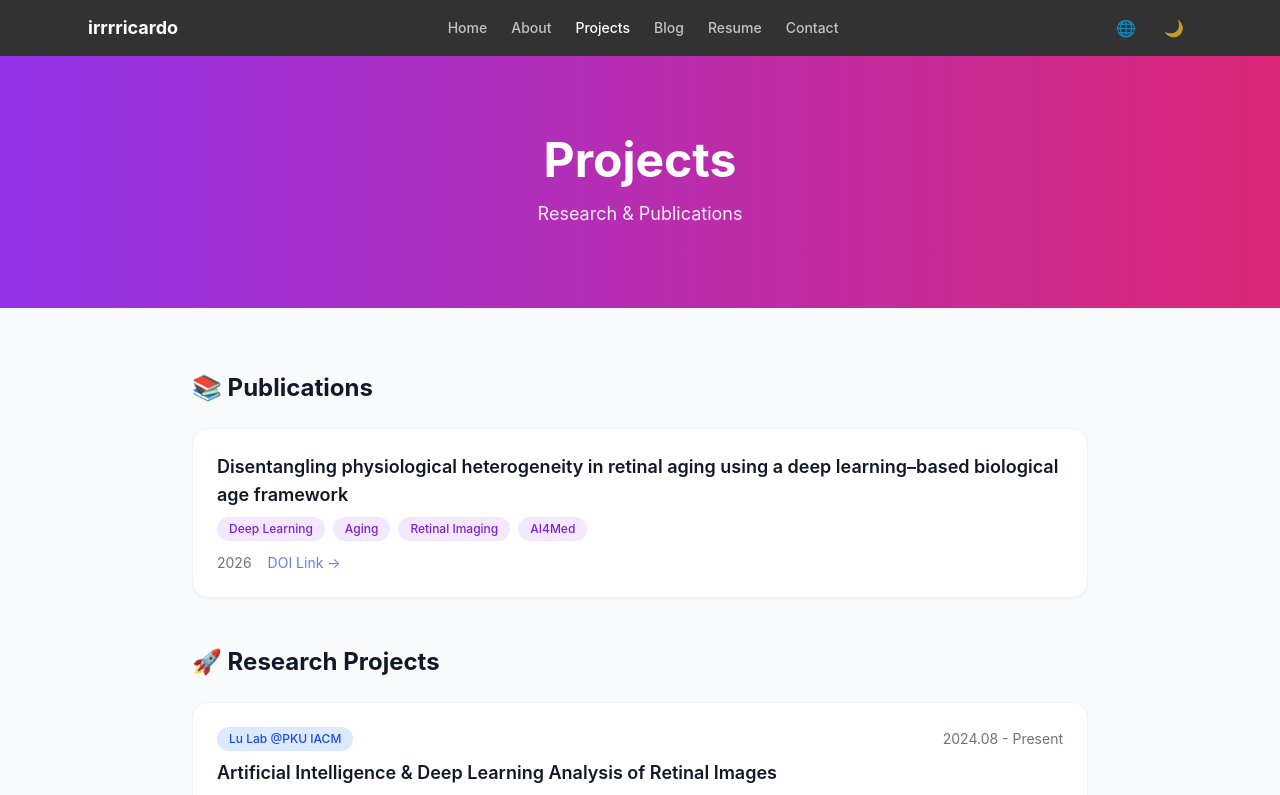
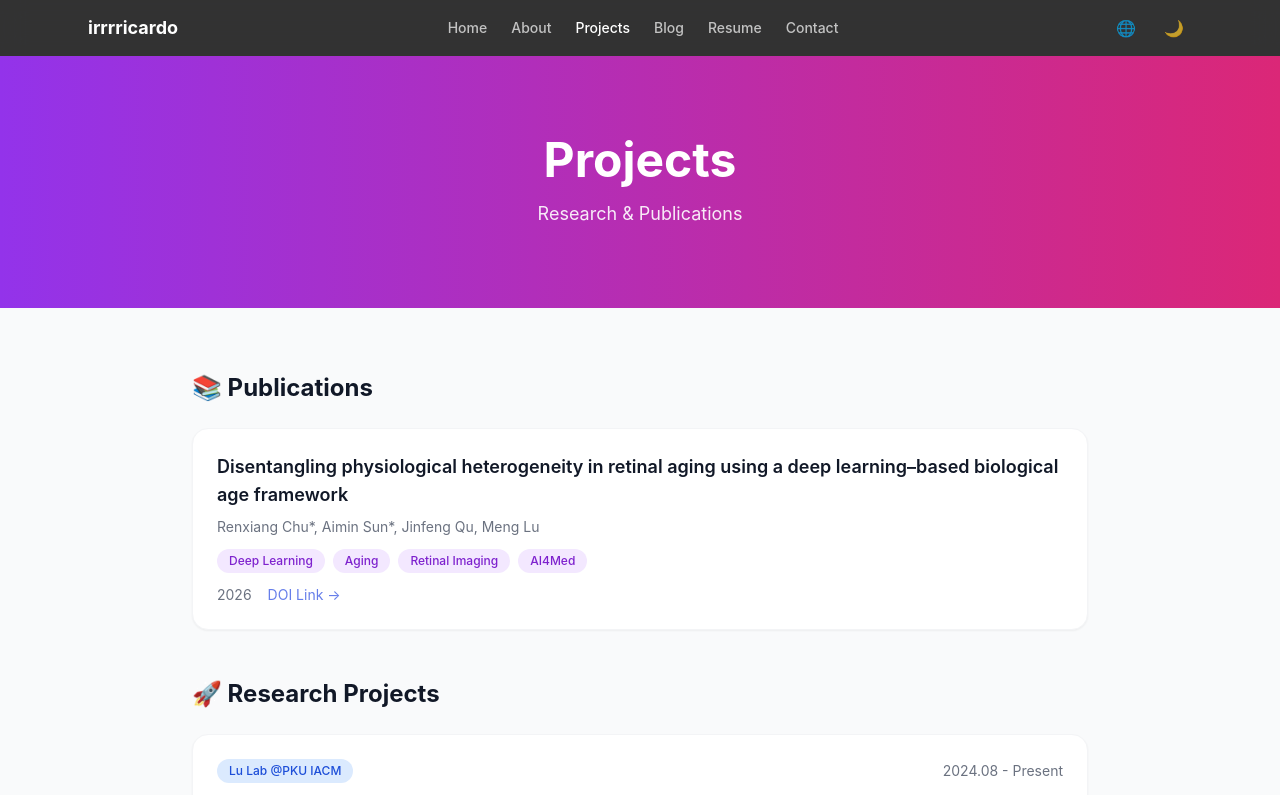
Before and after one commit to irrrricardo/irrrricardo.github.io, a Next.js app: page /projects in a window 1280 px wide. Shown: the top 795 px of the page. Built offline with nearby package versions, Linux system fonts and the light colour scheme.

Commit message:
Add authors to publication

```diff
--- a/src/app/projects/page.js
+++ b/src/app/projects/page.js
@@ -19,6 +19,7 @@ export default function ProjectsPage() {
   const publications = [
     {
       title: 'Disentangling physiological heterogeneity in retinal aging using a deep learning–based biological age framework',
+      authors: 'Renxiang Chu*, Aimin Sun*, Jinfeng Qu, Meng Lu',
       doi: 'https://doi.org/10.64898/2026.02.13.26346265',
       year: '2026',
       tags: ['Deep Learning', 'Aging', 'Retinal Imaging', 'AI4Med'],
@@ -65,6 +66,9 @@ export default function ProjectsPage() {
                   <h3 className="text-lg font-semibold mb-2 text-gray-900 dark:text-white">
                     {pub.title}
                   </h3>
+                  <p className="text-sm text-gray-500 dark:text-gray-400 mb-3">
+                    {pub.authors}
+                  </p>
                   <div className="flex flex-wrap gap-2 mb-3">
                     {pub.tags.map((tag) => (
                       <span
```
